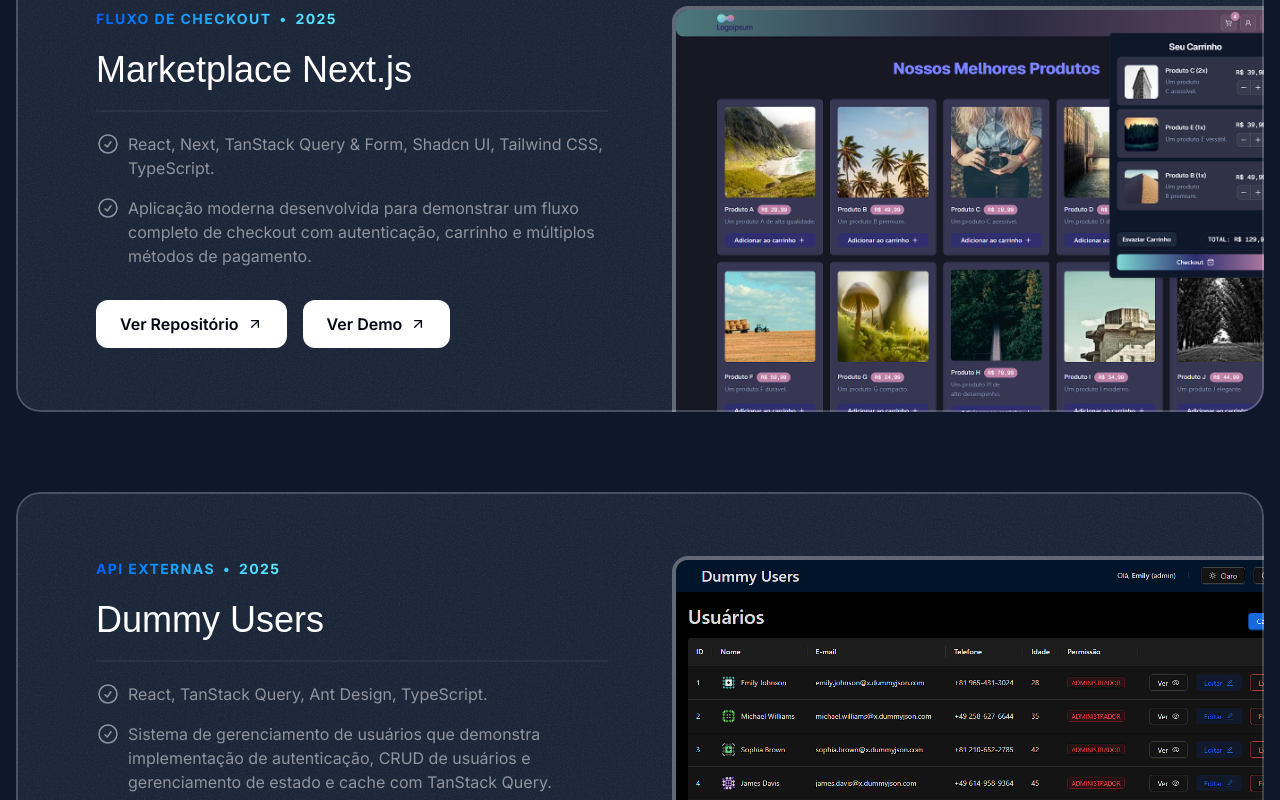
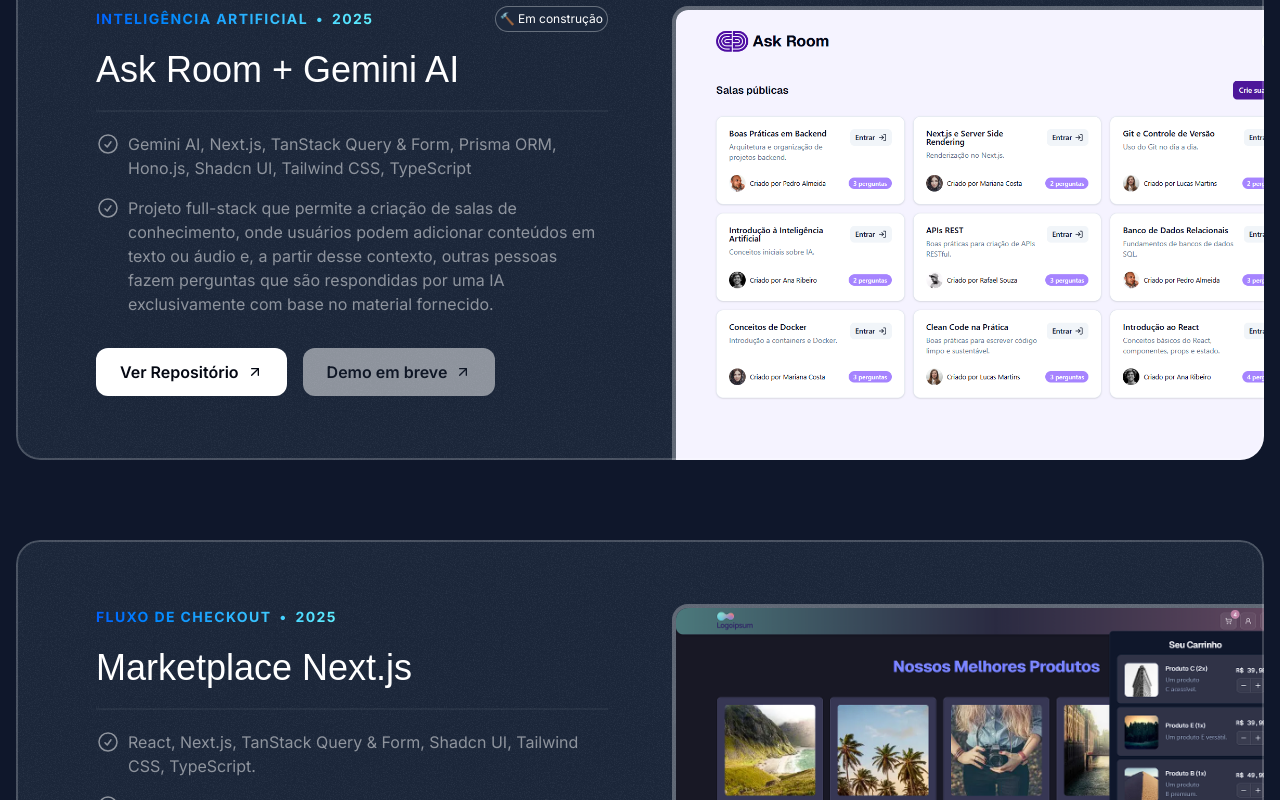
Before and after one commit to marquesmaycon/my-portfolio-2.0, a Next.js app: page / in a window 1280 px wide. Shown: the part 1280-2080 px from the top of the page. Built offline with nearby package versions, Linux system fonts and the light colour scheme; a web font is replaced by a local one.

Commit message:
ask room project added

```diff
--- a/components/sections/projects.tsx
+++ b/components/sections/projects.tsx
@@ -1,9 +1,9 @@
 import Image from "next/image";
-
+import askRoomPrintSCreen from "@/assets/images/ask-room.png";
 import dummyUsersPrintScreen from "@/assets/images/dummy-users.png";
 import habitTrackerPrintScreen from "@/assets/images/habit-tracker.png";
+import marketplacePrintSCreen from "@/assets/images/marketplace-nextjs.png";
 import nextSaasRbacPrintScreen from "@/assets/images/next-saas-rbac.png";
-import marketplacePrintSCreen from "@/assets/images/marketplace-nextjs.png"
 
 import { Card } from "../card";
 import { SectionHeader } from "../section-header";
@@ -12,11 +12,32 @@
 
 const portfolioProjects = [
   {
+    tag: "Inteligência Artificial",
+    year: "2025",
+    title: "Ask Room + Gemini AI",
+    topics: [
+      {
+        title:
+          "Gemini AI, Next.js, TanStack Query & Form, Prisma ORM, Hono.js, Shadcn UI, Tailwind CSS, TypeScript",
+      },
+      {
+        title:
+          "Projeto full-stack que permite a criação de salas de conhecimento, onde usuários podem adicionar conteúdos em texto ou áudio e, a partir desse contexto, outras pessoas fazem perguntas que são respondidas por uma IA exclusivamente com base no material fornecido.",
+      },
+    ],
+    repository: "https://github.com/marquesmaycon/ask-room",
+    image: askRoomPrintSCreen,
+    wip: true,
+  },
+  {
     tag: "Fluxo de Checkout",
     year: "2025",
     title: "Marketplace Next.js",
     topics: [
-      { title: "React, Next, TanStack Query & Form, Shadcn UI, Tailwind CSS, TypeScript." },
+      {
+        title:
+          "React, Next.js, TanStack Query & Form, Shadcn UI, Tailwind CSS, TypeScript.",
+      },
       {
         title:
           "Aplicação moderna desenvolvida para demonstrar um fluxo completo de checkout com autenticação, carrinho e múltiplos métodos de pagamento.",
@@ -27,19 +48,21 @@
     image: marketplacePrintSCreen,
   },
   {
-    tag: "API externas",
+    tag: "Mono Repo",
     year: "2025",
-    title: "Dummy Users",
+    title: "Next.js Saas RBAC",
     topics: [
-      { title: "React, TanStack Query, Ant Design, TypeScript." },
       {
         title:
-          "Sistema de gerenciamento de usuários que demonstra implementação de autenticação, CRUD de usuários e gerenciamento de estado e cache com TanStack Query.",
+          "Next.js, Turborepo, PostgreSQL, Prisma ORM, Fastify, Node, Shadcn/ui, Tailwind CSS, TypeScript.",
+      },
+      {
+        title:
+          "SaaS multi-tenant com autenticação robusta e sistema de autorização baseado em RBAC (Role-Based Access Control). Desenvolvido com as melhores práticas e arquitetura monorepo para máxima escalabilidade e reutilização de código.",
       },
     ],
-    demo: "https://dummy-users.mklly.com.br/",
-    repository: "https://github.com/marquesmaycon/dummy-users",
-    image: dummyUsersPrintScreen,
+    repository: "https://github.com/marquesmaycon/next-saas-rbac",
+    image: nextSaasRbacPrintScreen,
   },
   {
     tag: "Full Stack",
@@ -60,21 +83,19 @@
     image: habitTrackerPrintScreen,
   },
   {
-    tag: "Mono Repo",
+    tag: "API externas",
     year: "2025",
-    title: "Next Saas RBAC",
+    title: "Dummy Users",
     topics: [
+      { title: "React, TanStack Query, Ant Design, TypeScript." },
       {
         title:
-          "Next.js, Turborepo, PostgreSQL, Prisma ORM, Fastify, Node, Shadcn/ui, Tailwind CSS, TypeScript.",
-      },
-      {
-        title:
-          "SaaS multi-tenant com autenticação robusta e sistema de autorização baseado em RBAC (Role-Based Access Control). Desenvolvido com as melhores práticas e arquitetura monorepo para máxima escalabilidade e reutilização de código.",
+          "Sistema de gerenciamento de usuários que demonstra implementação de autenticação, CRUD de usuários e gerenciamento de estado e cache com TanStack Query.",
       },
     ],
-    repository: "https://github.com/marquesmaycon/next-saas-rbac",
-    image: nextSaasRbacPrintScreen,
+    demo: "https://dummy-users.mklly.com.br/",
+    repository: "https://github.com/marquesmaycon/dummy-users",
+    image: dummyUsersPrintScreen,
   },
 ];
 
@@ -89,19 +110,28 @@
         />
         <div className="flex flex-col gap-20 mt-10 md:mt-20">
           {portfolioProjects.map(
-            ({ title, tag, year, topics, demo, repository, image }, index) => (
+            (
+              { title, tag, year, topics, demo, repository, image, wip },
+              index,
+            ) => (
               <Card
                 key={title}
                 className="px-8 pt-8 pb-0 md:pt-12 md:px-10 lg:pt-16 lg:px-20 sticky"
                 style={{ top: `${64 + index * 40}px` }}
               >
                 <div className="lg:grid lg:grid-cols-2 lg:gap-16">
-                  <div className="lg:pb-16">
+                  <div className="lg:pb-16 relative">
                     <div className="gradient-primary inline-flex gap-2 font-bold uppercase tracking-widest text-sm text-transparent bg-clip-text">
                       <span>{tag}</span>
                       <span>&bull;</span>
                       <span>{year}</span>
                     </div>
+
+                    {wip && (
+                      <span className="p-1 absolute top-0 right-0 bg-card border-white/33 border-1 rounded-full text-xs">
+                        🔨 Em construção
+                      </span>
+                    )}
 
                     <h3 className="font-serif text-2xl md:text-4xl mt-2 md:mt-5">
                       {title}
@@ -114,7 +144,9 @@
                           className="flex gap-2 text-sm md:text-base text-white/50"
                         >
                           <CheckCircle className="size-5 md:size-6 shrink-0" />
-                          <span className="line-clamp-3 md:line-clamp-none">{result.title}</span>
+                          <span className="line-clamp-3 md:line-clamp-none">
+                            {result.title}
+                          </span>
                         </li>
                       ))}
                     </ul>
@@ -139,6 +171,16 @@
                         </button>
                       </a>
                     )}
+                    {wip && (
+                      <button
+                        type="button"
+                        className="bg-white text-gray-950 h-11 md:h-12 w-full px-6 md:w-auto rounded-xl font-semibold inline-flex items-center justify-center gap-2 mt-4 md:mt-8 cursor-not-allowed opacity-50"
+                        disabled
+                      >
+                        <span>Demo em breve</span>
+                        <ArrowUpRight className="size-4" />
+                      </button>
+                    )}
                   </div>
                   <div className="relative">
                     <Image
```
Also changed, not shown: assets/images/ask-room.png (added).
